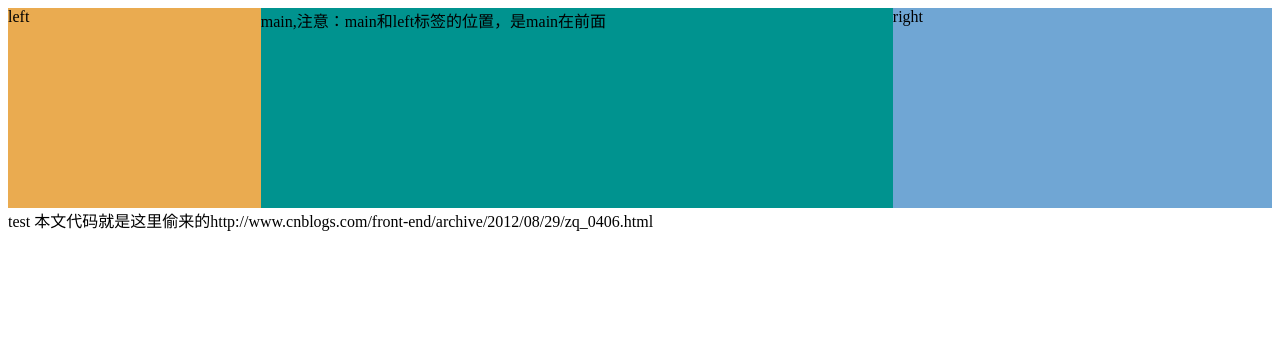
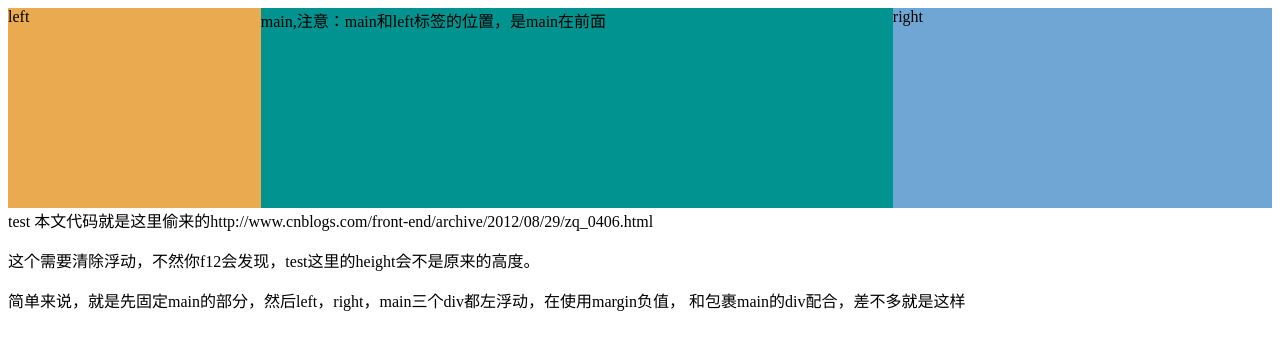
Before and after one commit to hexiuhui/study-demo, a plain HTML site: page shuangyibuju/index.html in a window 1280 px wide. Drawn offline with Linux system fonts and the light colour scheme.

Commit message:
Add files via upload

```diff
--- a/shuangyibuju/index.html
+++ b/shuangyibuju/index.html
@@ -65,7 +65,12 @@
         <div class='left'>left</div>
         <div class='right'>right</div>
     </div>
-    <div>test 本文代码就是这里偷来的http://www.cnblogs.com/front-end/archive/2012/08/29/zq_0406.html</div>
+    <div>test 本文代码就是这里偷来的http://www.cnblogs.com/front-end/archive/2012/08/29/zq_0406.html
+
+        <p>这个需要清除浮动，不然你f12会发现，test这里的height会不是原来的高度。</p>
+        <p>简单来说，就是先固定main的部分，然后left，right，main三个div都左浮动，在使用margin负值， 和包裹main的div配合，差不多就是这样
+        </p>
+    </div>
 </body>
 
 </html>
```
